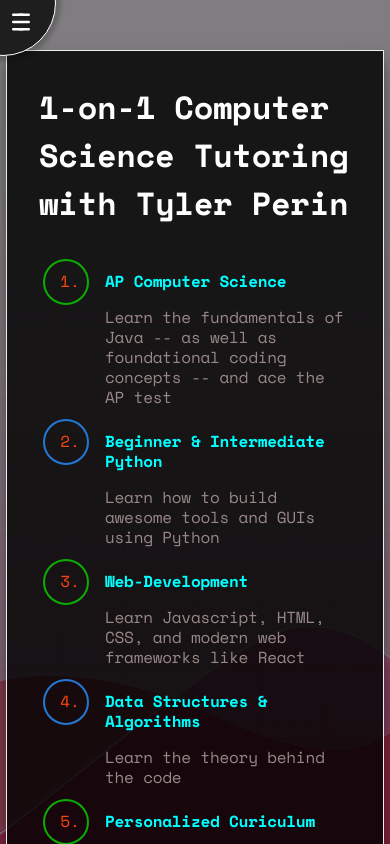
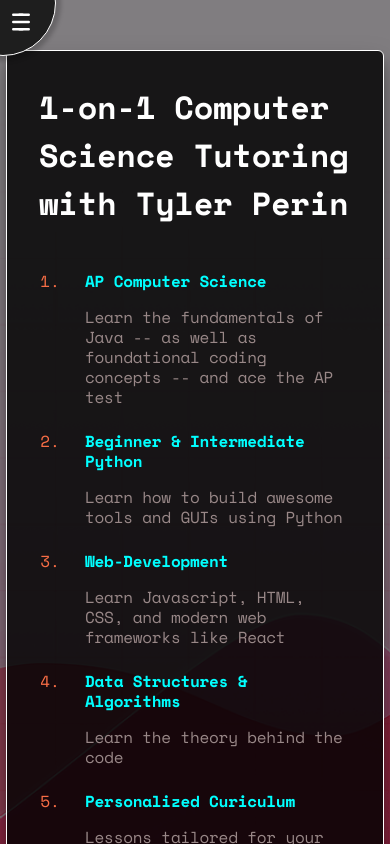
Before and after one commit to perintyler/MyPage, a React (Create React App) app: page /tutoring in a window 390 px wide. Shown: the top 844 px of the page. Built offline with nearby package versions, Linux system fonts and the light colour scheme; a web font is replaced by a local one.

Commit message:
fix circles around numbers

```diff
--- a/src/tutoring/NumberedList.css
+++ b/src/tutoring/NumberedList.css
@@ -2,8 +2,9 @@
 
 .numbered-list {
   font-family: 'Space Mono', monospace;
-  border: 1px solid #eee;
+  border: 1px solid white;
   box-shadow: 0px 12px 24px rgba(0, 0, 0, 0.06);
+  border-radius: 6px;
 }
 
 .numbered-list * {
@@ -22,14 +23,15 @@
 }
 
 .numbered-list li {
-  color: #FC440F;
+  color: #F96E46;
   padding-left: 16px;
   margin-top: 24px;
   position: relative;
   font-size: 16px;
   line-height: 20px;
+}
 
-  &:before {
+.numbered-list li:before {
   content: '';
   display: block;
   height: 42px;
@@ -40,7 +42,6 @@
   top: -12px;
   left: -46px;
 }
-}
 
 .numbered-list p {
   color: #998888;
@@ -50,7 +51,21 @@
   color: #00FFFF;
 }
 
-.numbered-list ol.alternating-colors {
-  li:nth-child(odd):before { border-color: #0BAD02; }
-  li:nth-child(even):before { border-color: #2378D5; }
+.numbered-list ol.alternating-colors li:nth-child(odd):before {
+  border-color: rgba(243, 231, 238, 0.75);
 }
+
+.numbered-list ol.alternating-colors li:nth-child(even):before {
+  border-color: rgba(243, 231, 238, 0.75);
+}
+
+@media (max-width: 616px)
+{
+  .numbered-list ol {
+    padding-left: 30px;
+  }
+
+  .numbered-list li:before {
+    border-style: none;
+  }
+}
```
Lines whose indentation alone changed are shown as unchanged.
